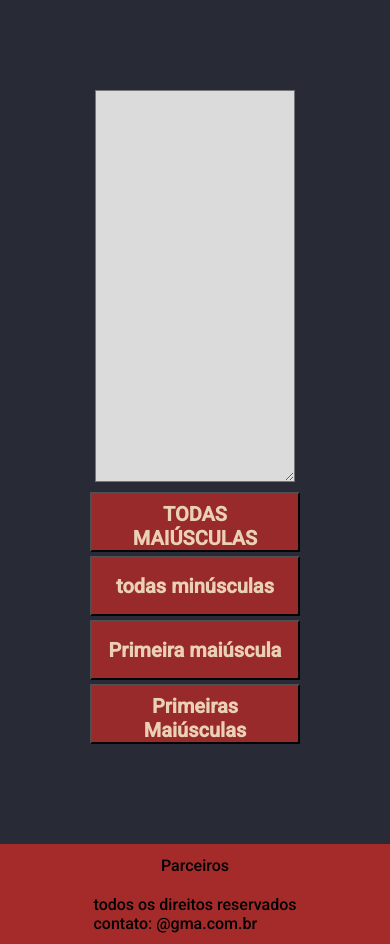
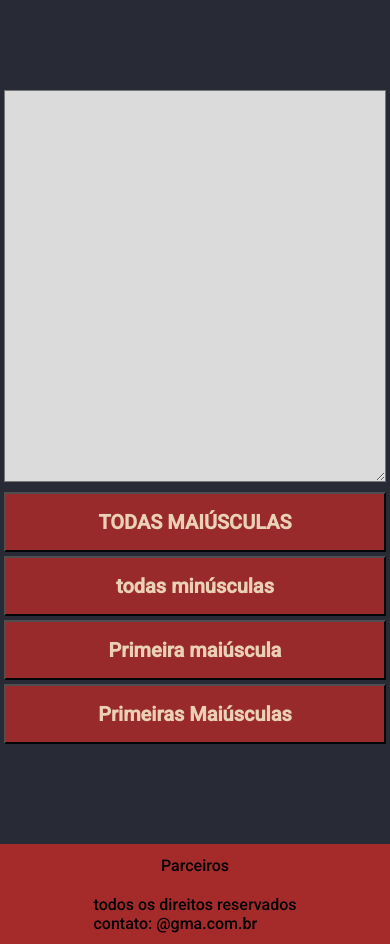
Before and after one commit to leandrosani/leandrocs1.github.io, a PHP site: page / in a window 390 px wide. Shown: the part 114-1058 px from the top of the page. Run offline with PHP 8.4, Linux system fonts and the light colour scheme.

Commit message:
atualizando site

```diff
--- a/projetos/convertCase/style.css
+++ b/projetos/convertCase/style.css
@@ -85,7 +85,7 @@ button:hover{
   resize: vertical;
   padding: 5px;
   margin-right: 16px 16px;
-  width: 95%;
+  width: 98%;
   max-width: 920px;
   font-size: 16px;
   font-weight: 400;
@@ -123,11 +123,13 @@ footer{
     }
 
     main{
-      margin: 90px;
+      margin: 90px auto;
+      width: 100%;
     }
 
     .container-main{
       flex-direction: column;
+      width: 100%;
     }
 
     main h2{
@@ -167,3 +169,9 @@ footer{
     }
 
   }
+
+    @media screen and (max-width: 450px){
+      button{
+        width: 98%;
+      }
+    }
```
